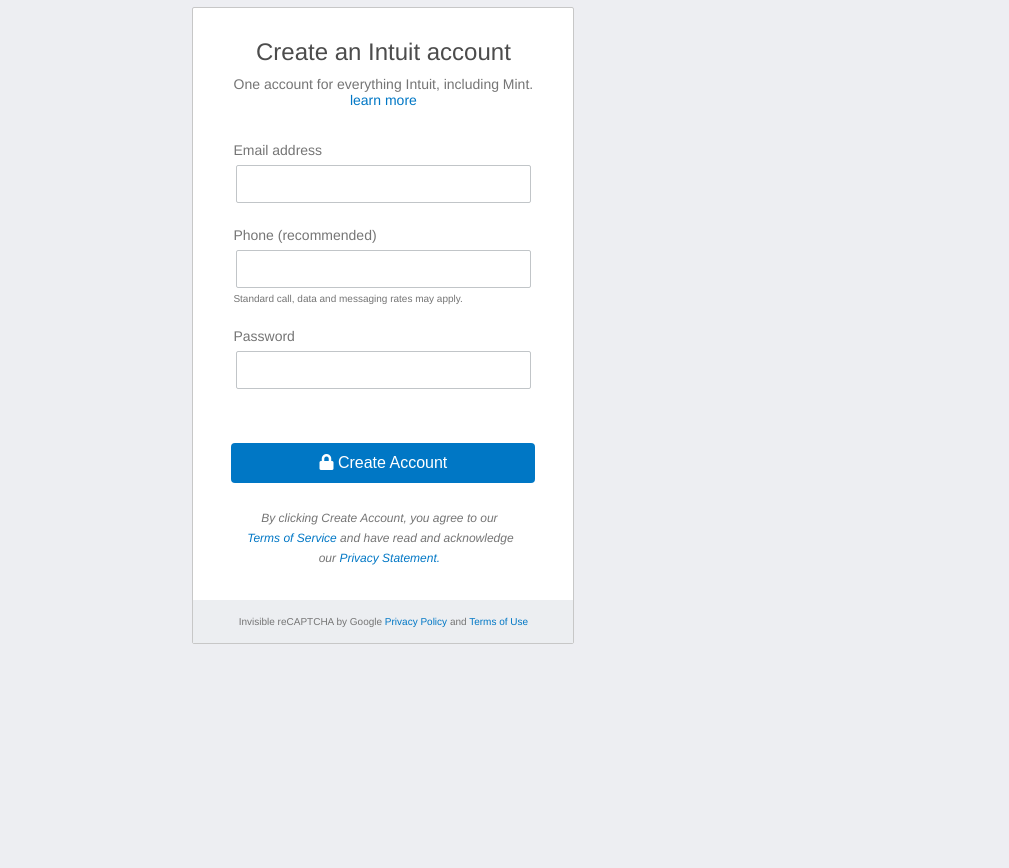
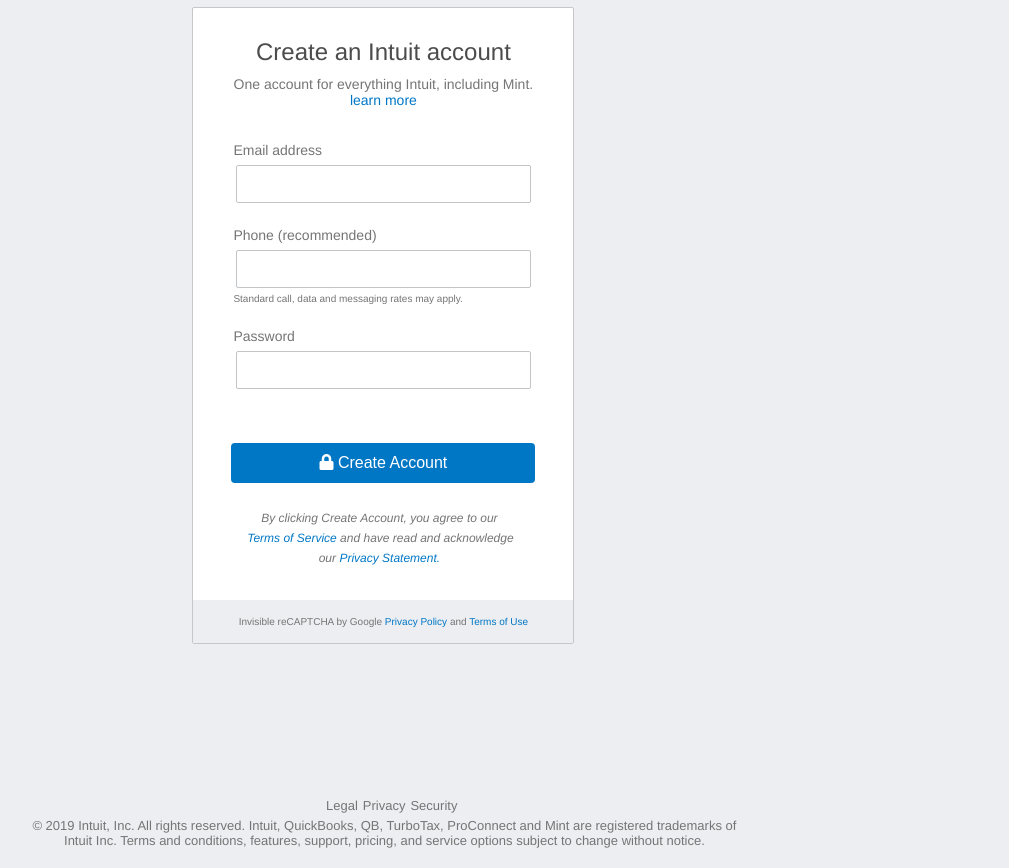
Before and after one commit to rsundar/mint-signup-page, a plain HTML site: page index.html in a window 1280 px wide. Shown: the part 198-1066 px from the top of the page, without its empty margins (270-1279 px from the left). Before the commit the page ends 931 px from the top, so only its background shows below. Drawn offline with Linux system fonts and the light colour scheme.

Commit message:
The final mint signup page

```diff
--- a/assets/styles.css
+++ b/assets/styles.css
@@ -11,7 +11,9 @@ a {
     text-decoration: none;
     color: #0077C5;
 }
-
+a:hover{
+    text-decoration: underline;
+}
 body {
     height: 100%;
     width: 100%;
@@ -147,22 +149,29 @@ body {
 /*BEGIN footer styling*/
 
 .signup-footer-container {
-    height: 10%;
-    margin-left: 10%;
+    width:55%;
+    margin-left: 23%;
     margin-right: 10%;
     padding: 20px 0px;
-    list-style: none;
+    margin-top: 14rem;
+    text-align: center;
+
 }
 
 .signup-footer-container #footer-links {
-    padding-top: 5px;
-    height: 10px;
+    padding-top: 2rem;
+    display: flex;
+    justify-content: center;
+    text-align: center;
+    text-decoration: #757575;
+    list-style: none;
+    width:90%;
+    font-size: 1.3rem;
 }
 
 .signup-copyright-message {
-    height: 10px;
-    padding: 0px 0px 0px 0px;
-    margin: 0px 0px 0px 0px;
+    margin-top: -0.8rem;
+    font-size: 1.3rem;
 }
 
 /*END footer styling section*/
--- a/index.html
+++ b/index.html
@@ -70,8 +70,15 @@
             </div>
         </section>
         <footer class="signup-footer-container">
-            <ul id="footer-links"></ul>
-            <div class="signup-copyright-message"></div>
+            <ul id="footer-links">
+                <li> <a href="#" style="padding-left: 0.5rem;color: #757575;">Legal</a></li>
+                <li><a href="#"  style="padding-left: 0.5rem;color:#757575;">Privacy</a></li>
+                <li><a href="#"  style="padding-left: 0.5rem;color: #757575;">Security</a></li>
+            </ul>
+            <div class="signup-copyright-message">
+                © 2019 Intuit, Inc. All rights reserved. Intuit, QuickBooks, QB, TurboTax, ProConnect and Mint are registered trademarks of Intuit Inc.
+Terms and conditions, features, support, pricing, and service options subject to change without notice.
+            </div>
         </footer>
     </body>
 </html>
```
